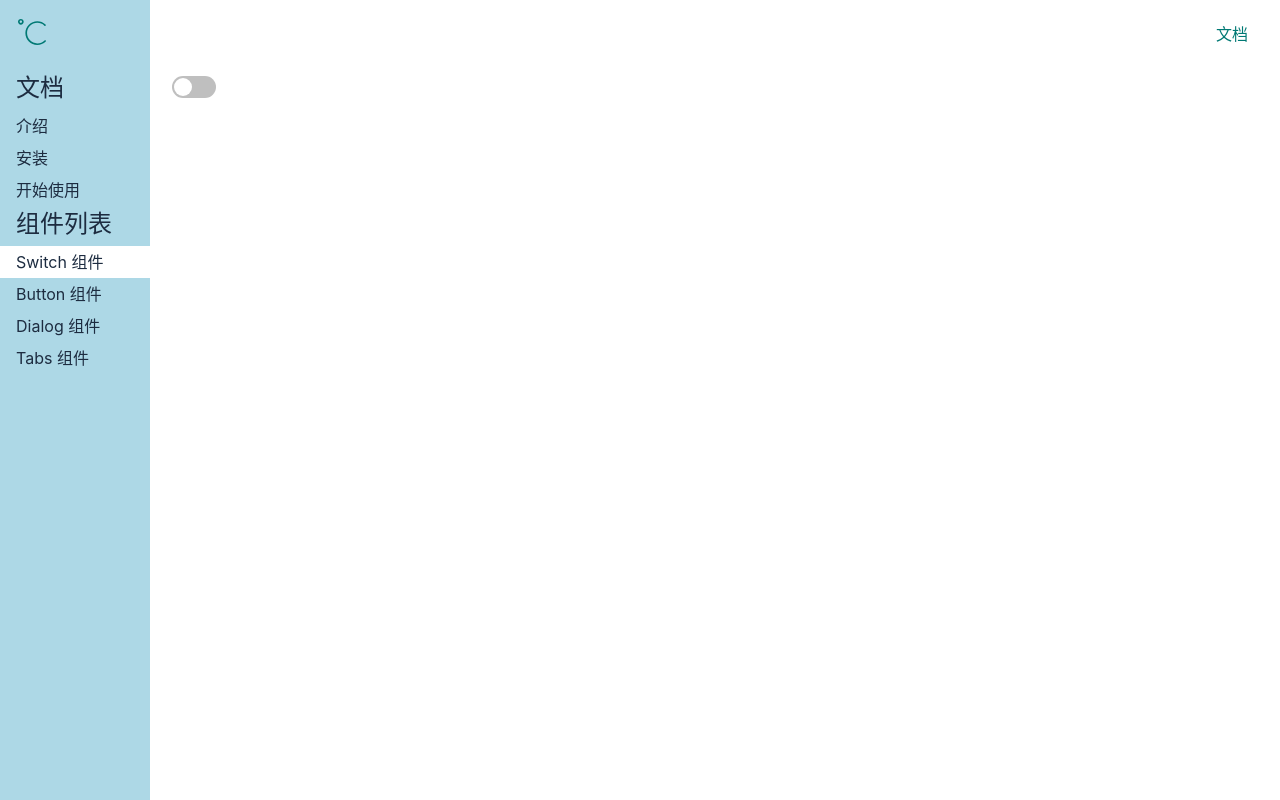
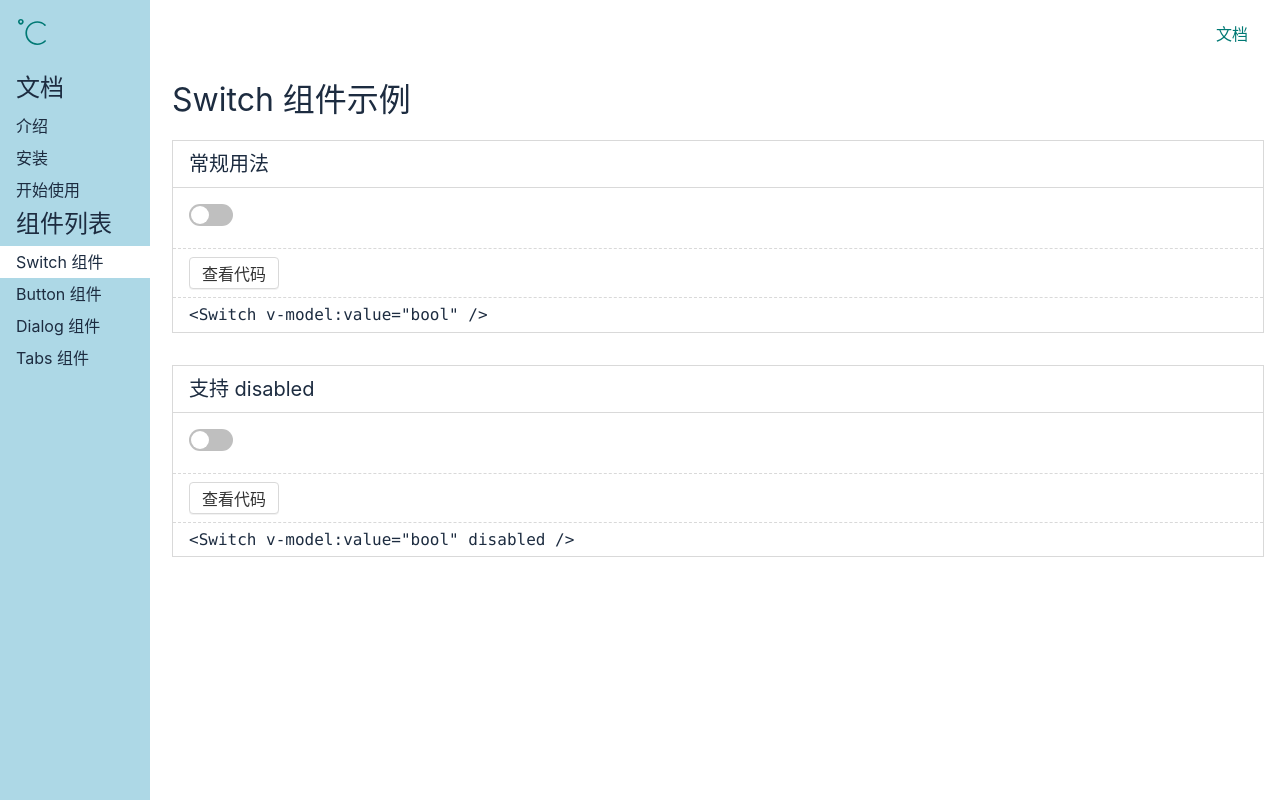
Before and after one commit to king-open/HeartUI, a Vue app: page /#/doc/switch in a window 1280 px wide. Built offline with nearby package versions, Linux system fonts and the light colour scheme.

Commit message:
update SwitchDemo

```diff
--- a/src/components/SwitchDemo.vue
+++ b/src/components/SwitchDemo.vue
@@ -1,14 +1,39 @@
 <template>
   <div>
-    <Switch v-model:value="bool"/>
+    <h1>Switch 组件示例</h1>
+    <div class="demo">
+      <h2>常规用法</h2>
+      <div class="demo-component">
+        <Switch v-model:value="bool"/>
+      </div>
+      <div class="demo-actions">
+        <Button>查看代码</Button>
+      </div>
+      <div class="demo-code">
+        <pre>&lt;Switch v-model:value="bool" /&gt;</pre>
+      </div>
+    </div>
+    <div class="demo">
+      <h2>支持 disabled</h2>
+      <div class="demo-component">
+        <Switch v-mode:value="bool" disabled/>
+      </div>
+      <div class="demo-actions">
+        <Button>查看代码</Button>
+      </div>
+      <div class="demo-code">
+        <pre>&lt;Switch v-model:value="bool" disabled /&gt;</pre>
+      </div>
+    </div>
   </div>
 </template>
 
 <script lang="ts">
 import { ref } from 'vue'
 import Switch from '../lib/Switch.vue'
+import Button from '../lib/Button.vue'
   export default {
-    components:{Switch},
+    components:{Switch,Button},
     setup(){
       const bool = ref(false)
       return {bool}
@@ -17,5 +42,30 @@
 </script>
 
 <style lang="scss" scoped>
-
+$border-color: #d9d9d9;
+.demo {
+  border: 1px solid $border-color;
+  margin: 16px 0 32px;
+  >h2 {
+    font-size: 20px;
+    padding: 8px 16px;
+    border-bottom: 1px solid $border-color;
+  }
+  &-component {
+    padding: 16px;
+  }
+  &-actions {
+    padding: 8px 16px;
+    border-top: 1px dashed $border-color;
+  }
+  &-code {
+    padding: 8px 16px;
+    border-top: 1px dashed $border-color;
+    >pre {
+      line-height: 1.1;
+      font-family: Consolas, 'Courier New', Courier, monospace;
+      margin: 0;
+    }
+  }
+}
 </style>
```
